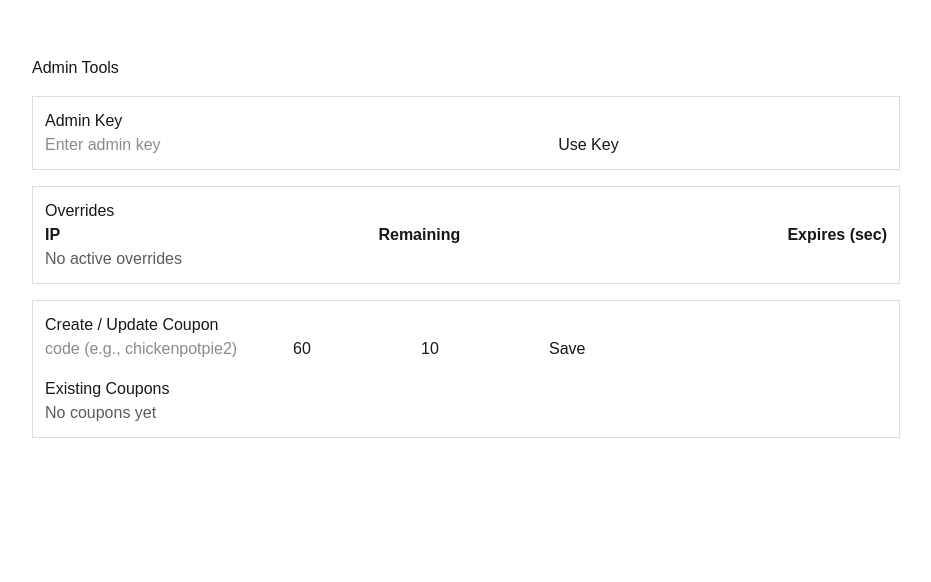
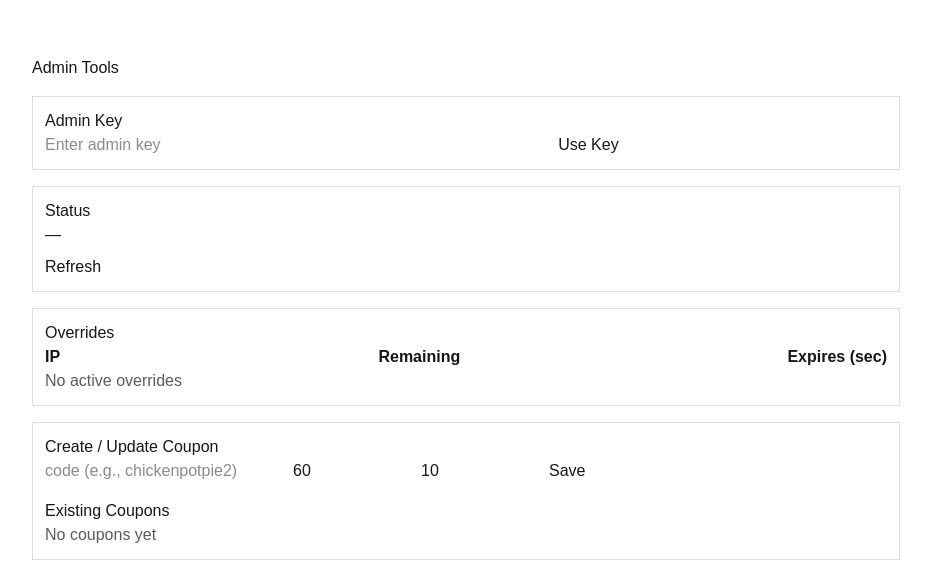
Before and after one commit to Xer0las/bh-monologue, a Next.js app: page /admin/manage in a window 1280 px wide. Shown: the top 582 px of the page, without its empty margins (174-1105 px from the left). Built offline with nearby package versions, Linux system fonts and the light colour scheme.

Commit message:
Update page.tsx

```diff
--- a/src/app/admin/manage/page.tsx
+++ b/src/app/admin/manage/page.tsx
@@ -1,9 +1,13 @@
 'use client';
-
 import { useEffect, useState } from 'react';
 
 type OverrideRow = { ip: string; remaining: number; expiresInSeconds: number };
 type CouponRow = { code: string; minutes: number; uses: number };
+type Status = {
+  storage: 'redis' | 'memory';
+  redis: { present: boolean; connected: boolean; error?: string | null };
+  env: { url: boolean; token: boolean };
+};
 
 export default function AdminManagePage() {
   const [key, setKey] = useState<string>('');
@@ -12,6 +16,8 @@ export default function AdminManagePage() {
   const [coupons, setCoupons] = useState<CouponRow[]>([]);
   const [form, setForm] = useState<CouponRow>({ code: '', minutes: 60, uses: 10 });
   const [err, setErr] = useState<string>('');
+  const [status, setStatus] = useState<Status | null>(null);
+  const [loading, setLoading] = useState(false);
 
   useEffect(() => {
     const k = localStorage.getItem('adminKey') || '';
@@ -28,23 +34,28 @@ export default function AdminManagePage() {
 
   async function refreshAll(k: string) {
     setErr('');
+    setLoading(true);
     try {
-      const [ov, cp] = await Promise.all([
-        fetch('/api/admin/overrides', { headers: { 'x-admin-key': k } }),
-        fetch('/api/admin/coupons', { headers: { 'x-admin-key': k } }),
+      const [st, ov, cp] = await Promise.all([
+        fetch('/api/admin/diag', { headers: { 'x-admin-key': k }, cache: 'no-store' }),
+        fetch('/api/admin/overrides', { headers: { 'x-admin-key': k }, cache: 'no-store' }),
+        fetch('/api/admin/coupons', { headers: { 'x-admin-key': k }, cache: 'no-store' }),
       ]);
-      if (ov.status === 401 || cp.status === 401) {
+      if (st.status === 401 || ov.status === 401 || cp.status === 401) {
         setErr('Unauthorized – check admin key.');
-        setOverrides([]);
-        setCoupons([]);
-        return;
+        setOverrides([]); setCoupons([]); setStatus(null);
+      } else {
+        const stj = await st.json();
+        const ovj = await ov.json();
+        const cpj = await cp.json();
+        setStatus(stj || null);
+        setOverrides(ovj.overrides || []);
+        setCoupons(cpj.coupons || []);
       }
-      const ovj = await ov.json();
-      const cpj = await cp.json();
-      setOverrides(ovj.overrides || []);
-      setCoupons(cpj.coupons || []);
     } catch (e: any) {
       setErr(e?.message || 'Network error');
+    } finally {
+      setLoading(false);
     }
   }
 
@@ -52,6 +63,7 @@ export default function AdminManagePage() {
     await fetch(`/api/admin/overrides?ip=${encodeURIComponent(ip)}`, {
       method: 'DELETE',
       headers: { 'x-admin-key': stored },
+      cache: 'no-store',
     });
     refreshAll(stored);
   }
@@ -62,6 +74,7 @@ export default function AdminManagePage() {
       method: 'POST',
       headers: { 'content-type': 'application/json', 'x-admin-key': stored },
       body: JSON.stringify(form),
+      cache: 'no-store',
     });
     if (res.ok) {
       setForm({ code: '', minutes: 60, uses: 10 });
@@ -87,6 +100,22 @@ export default function AdminManagePage() {
         />
         <button onClick={saveKey} style={{ marginLeft: 8 }}>Use Key</button>
         {err && <p style={{ color: 'crimson' }}>{err}</p>}
+      </section>
+
+      <section style={{ margin: '16px 0', padding: 12, border: '1px solid #ddd' }}>
+        <h2>Status</h2>
+        {!status && <p>—</p>}
+        {status && (
+          <div style={{ fontFamily: 'monospace', fontSize: 14 }}>
+            <div>Storage: <strong>{status.storage}</strong></div>
+            <div>ENV URL: {status.env.url ? 'set' : 'missing'} | ENV TOKEN: {status.env.token ? 'set' : 'missing'}</div>
+            <div>Redis Connected: {status.redis.connected ? 'yes' : (status.redis.present ? 'no' : 'n/a')}</div>
+            {status.redis.error && <div style={{ color: 'crimson' }}>Redis error: {status.redis.error}</div>}
+          </div>
+        )}
+        <button onClick={() => refreshAll(stored)} disabled={loading} style={{ marginTop: 8 }}>
+          {loading ? 'Refreshing…' : 'Refresh'}
+        </button>
       </section>
 
       <section style={{ margin: '16px 0', padding: 12, border: '1px solid #ddd' }}>
```
